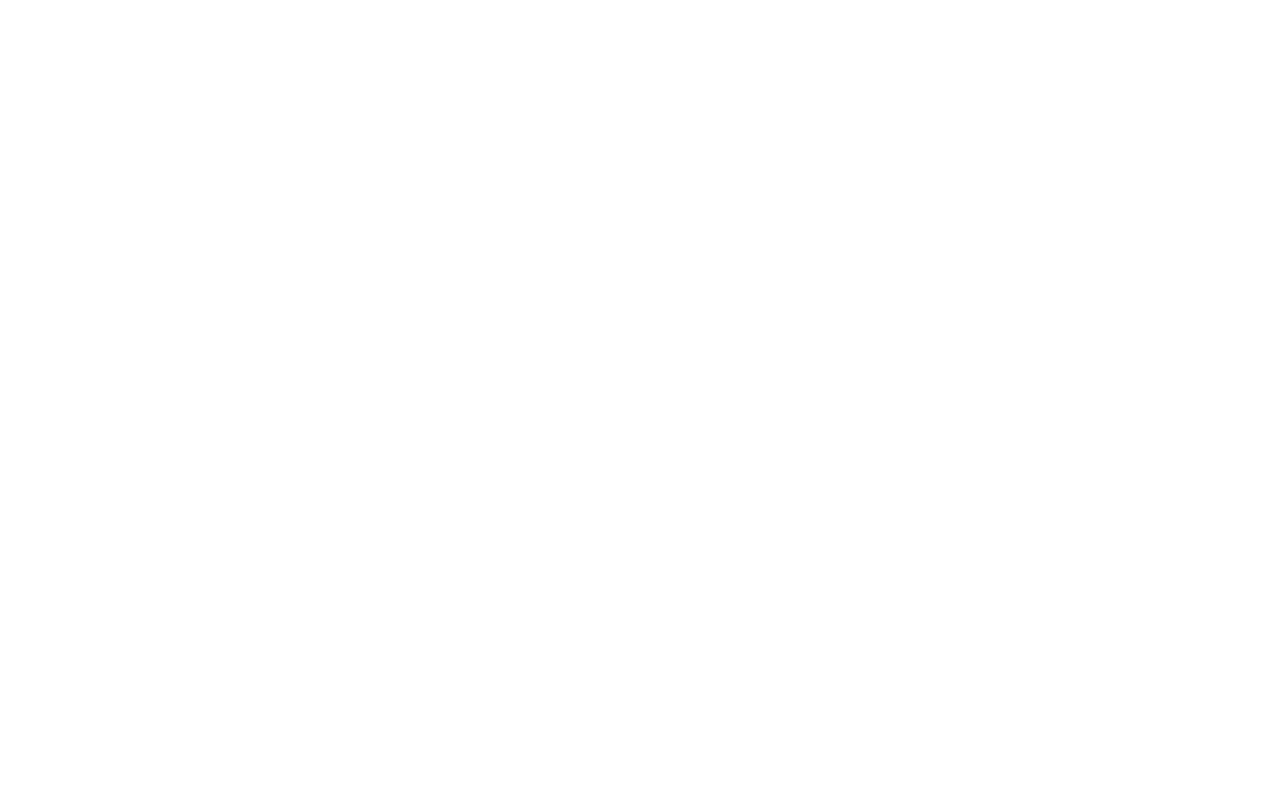
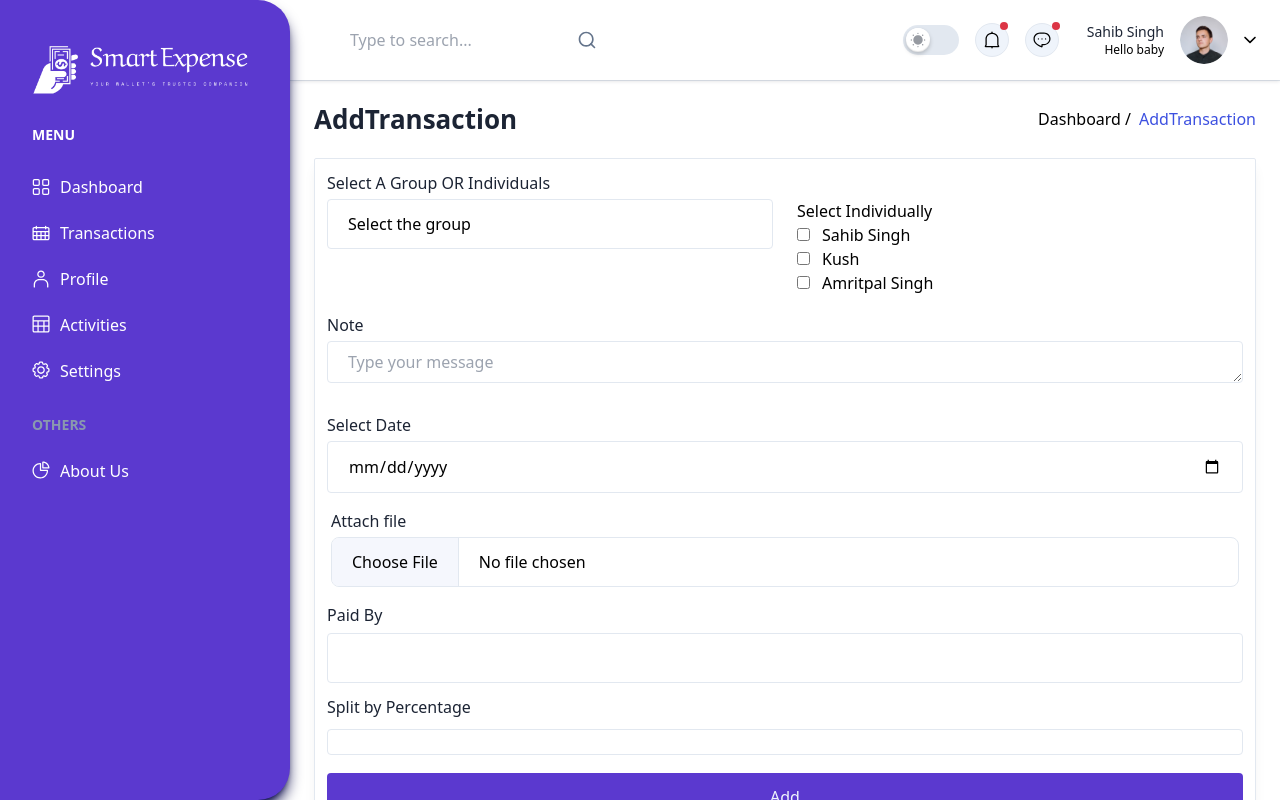
Before and after one commit to Sahib573/saveMoney, a React (Vite) app in the folder frontend/: page /addTransaction in a window 1280 px wide. Before the commit this address had no page. Built offline with nearby package versions, Linux system fonts and the light colour scheme.

Commit message:
updated transaction feature's frontend logic

```diff
--- a/frontend/src/components/TableTwo.tsx
+++ b/frontend/src/components/TableTwo.tsx
@@ -3,8 +3,9 @@ import ProductTwo from "../images/product/product-02.png";
 import ProductThree from "../images/product/product-03.png";
 import ProductFour from "../images/product/product-04.png";
 import edit from "../images/icon/edit.png";
+import { Props } from "react-apexcharts";
 
-const TableTwo = (props) => {
+const TableTwo = (props: Props) => {
   return (
     <div className="rounded-sm border border-stroke bg-white shadow-default dark:border-strokedark dark:bg-boxdark">
       <div className="py-6 px-4 md:px-6 xl:px-7.5">
--- a/frontend/src/pages/Activities.tsx
+++ b/frontend/src/pages/Activities.tsx
@@ -1,18 +1,17 @@
 import Breadcrumb from "../components/Breadcrumb";
-import TableOne from "../components/TableOne";
-import TableThree from "../components/TableThree";
 import TableTwo from "../components/TableTwo";
 
 const Activities = () => {
   return (
     <>
       <Breadcrumb pageName="Activites" />
-      {/* <div className="flex flex-col gap-10">
-        <TableOne />
-        <TableTwo />
-        <TableThree />
-      </div> */}
-      Activities
+      <div className="flex flex-col gap-10">
+        {/* <TableOne /> */}
+        <TableTwo title="Today's Transaction" />
+        <TableTwo title="Yesterday's Transaction" />
+        {/* <TableThree /> */}
+      </div>
+      {/* Activities */}
     </>
   );
 };
--- /dev/null
+++ b/frontend/src/pages/AddTransaction.tsx
@@ -0,0 +1,217 @@
+import { useEffect, useRef, useState } from "react";
+import Breadcrumb from "../components/Breadcrumb";
+
+const AddTransaction = () => {
+  const [dropdownOpen, setDropdownOpen] = useState(false);
+  const [whoPaid, setwhoPaid] = useState<string>();
+  const [inputList, setInputList] = useState<string[]>([
+    "Sahib Singh",
+    "Kush",
+    "Amritpal Singh",
+  ]);
+  // const [selectedFriends, setselectedFriends] = useState<string[]>([]);
+  const [checkedState, setCheckedState] = useState(
+    new Array(inputList.length).fill(false)
+  );
+  const [paidAmount, setpaidAmount] = useState<number[]>(
+    new Array(inputList.length).fill(0)
+  );
+  const trigger = useRef<any>(null);
+  const dropdown = useRef<any>(null);
+  useEffect(() => {
+    //import all friends here and update inputList
+    // const allFriends = fetch("");
+    // const allFriends = "Sahib Singh";
+    // if (!allFriends) setInputList(allFriends);
+  });
+  useEffect(() => {
+    const clickHandler = ({ target }: MouseEvent) => {
+      if (!dropdown.current) return;
+      if (
+        !dropdownOpen ||
+        dropdown.current.contains(target) ||
+        trigger.current.contains(target)
+      )
+        return;
+      setDropdownOpen(false);
+    };
+    document.addEventListener("click", clickHandler);
+    return () => document.removeEventListener("click", clickHandler);
+  });
+
+  // close if the esc key is pressed
+  useEffect(() => {
+    const keyHandler = ({ keyCode }: KeyboardEvent) => {
+      if (!dropdownOpen || keyCode !== 27) return;
+      setDropdownOpen(false);
+    };
+    document.addEventListener("keydown", keyHandler);
+    console.log(paidAmount);
+    return () => document.removeEventListener("keydown", keyHandler);
+  });
+
+  const selectedFriendsHandler = (e: React.ChangeEvent<HTMLInputElement>) => {
+    const updatedCheckedState = checkedState.map((checked, index) =>
+      index.toString() === e.target.value ? !checked : checked
+    );
+    setCheckedState(updatedCheckedState);
+  };
+  const whoPaidHandler = (e: React.ChangeEvent<HTMLSelectElement>) => {
+    setwhoPaid(e.target.value);
+  };
+  const paidAmountHandler = (
+    e: React.ChangeEvent<HTMLInputElement>,
+    i: string
+  ) => {
+    const updatedpaidAmount = paidAmount.map((amt, index) =>
+      index.toString() === i ? e.target.valueAsNumber : amt
+    );
+    setpaidAmount(updatedpaidAmount);
+  };
+  return (
+    <>
+      <Breadcrumb pageName="AddTransaction" />
+      <div className="rounded-sm border border-stroke bg-white shadow-default dark:border-strokedark dark:bg-boxdark">
+        <form action="#">
+          <div className="p-3">
+            <div className="mb-4.5">
+              <label className="mb-1 block text-black dark:text-white">
+                Select A Group OR Individuals
+              </label>
+              <div className="mb-4.5 flex flex-col gap-6 xl:flex-row">
+                <div className="w-full xl:w-1/2">
+                  <select className=" z-20 w-full appearance-none rounded border border-stroke bg-transparent py-3 px-5 outline-none transition focus:border-primary active:border-primary dark:border-form-strokedark dark:bg-form-input dark:focus:border-primary">
+                    <option value="0">Select the group</option>
+                    <option value="1">Huehue</option>
+                    <option value="2">Fuck it</option>
+                    <option value="3">Canada</option>
+                  </select>
+                </div>
+
+                <div className="w-full xl:w-1/2">
+                  Select Individually
+                  {inputList.map((x: string, i: number) => {
+                    return (
+                      <label
+                        key={i.toString()}
+                        htmlFor="checkboxLabelFive"
+                        className="flex cursor-pointer select-none items-center"
+                      >
+                        <div className="relative mr-3">
+                          <input
+                            id={`id-${i}`}
+                            type="checkbox"
+                            value={i}
+                            // className="sr-only"
+                            onChange={(i) => {
+                              selectedFriendsHandler(i);
+                            }}
+                          />
+                        </div>
+                        {x}
+                      </label>
+                    );
+                  })}
+                </div>
+              </div>
+            </div>
+
+            <div className="mb-6">
+              <label className="mb-1 block text-black dark:text-white">
+                Note
+              </label>
+              <textarea
+                rows={1}
+                placeholder="Type your message"
+                className="w-full rounded border-[1.5px] border-stroke bg-transparent py-2 px-5 font-medium outline-none transition focus:border-primary active:border-primary disabled:cursor-default disabled:bg-whiter dark:border-form-strokedark dark:bg-form-input dark:focus:border-primary"
+              ></textarea>
+            </div>
+            <div className="mb-3">
+              <label className="mb-1 block text-black dark:text-white">
+                Select Date
+              </label>
+              <div className="relative">
+                <input
+                  type="date"
+                  className="custom-input-date custom-input-date-1 w-full rounded border-[1.5px] border-stroke bg-transparent py-3 px-5 font-medium outline-none transition focus:border-primary active:border-primary dark:border-form-strokedark dark:bg-form-input dark:focus:border-primary"
+                />
+              </div>
+            </div>
+            <div className="flex flex-col mb-3 gap-5.5 p-1">
+              <div>
+                <label className="mb-1 block text-black dark:text-white">
+                  Attach file
+                </label>
+                <input
+                  type="file"
+                  className="w-full cursor-pointer rounded-lg border-[1.5px] border-stroke bg-transparent font-medium outline-none transition file:mr-5 file:border-collapse file:cursor-pointer file:border-0 file:border-r file:border-solid file:border-stroke file:bg-whiter file:py-3 file:px-5 file:hover:bg-primary file:hover:bg-opacity-10 focus:border-primary active:border-primary disabled:cursor-default disabled:bg-whiter dark:border-form-strokedark dark:bg-form-input dark:file:border-form-strokedark dark:file:bg-white/30 dark:file:text-white dark:focus:border-primary"
+                />
+              </div>
+            </div>
+            <div className="w-full">
+              <label className="mb-1.5 block text-black dark:text-white">
+                Paid By
+              </label>
+              <div className="mb-3 flex flex-col gap-6 xl:flex-row">
+                <div className="w-full">
+                  <select
+                    onChange={(e) => {
+                      whoPaidHandler(e);
+                    }}
+                    className=" z-20 w-full appearance-none rounded border border-stroke bg-transparent py-3 px-5 outline-none transition focus:border-primary active:border-primary dark:border-form-strokedark dark:bg-form-input dark:focus:border-primary"
+                  >
+                    <option value="none"></option>
+                    {inputList.map((x: string, i: number) => {
+                      return (
+                        <option key={i.toString()} value={x}>
+                          {x}
+                        </option>
+                      );
+                    })}
+                  </select>
+                </div>
+              </div>
+            </div>
+            <div className="w-full">
+              <label className="mb-2.5 block text-black dark:text-white">
+                Split by Percentage
+              </label>
+              <div className="mb-4.5 flex flex-col gap-6 xl:flex-row">
+                <div className="w-full">
+                  <ol className=" z-20 w-full appearance-none rounded border border-stroke bg-transparent py-3 px-5 outline-none transition focus:border-primary active:border-primary dark:border-form-strokedark dark:bg-form-input dark:focus:border-primary">
+                    {inputList.map((x: string, i: number) => {
+                      return checkedState[i] ? (
+                        <li
+                          key={i.toString()}
+                          className="flex flex-col mb-1 gap-5.5 p-1"
+                        >
+                          <div>
+                            {x}
+                            <input
+                              onChange={(e) =>
+                                paidAmountHandler(e, i.toString())
+                              }
+                              type="number"
+                              className="w-fit ml-5 cursor-pointer rounded-lg border-[1.5px] border-stroke bg-transparent font-medium outline-none transition focus:border-primary active:border-primary disabled:cursor-default disabled:bg-whiter dark:border-form-strokedark dark:bg-form-input dark:focus:border-primary"
+                            />
+                          </div>
+                        </li>
+                      ) : (
+                        ""
+                      );
+                    })}
+                  </ol>
+                </div>
+              </div>
+            </div>
+            <button className="flex w-full justify-center rounded bg-[#5B39CF] p-3 font-medium text-gray hover:font-bold">
+              Add
+            </button>
+          </div>
+        </form>
+      </div>
+    </>
+  );
+};
+
+export default AddTransaction;
--- a/frontend/src/pages/Transaction.tsx
+++ b/frontend/src/pages/Transaction.tsx
@@ -12,7 +12,9 @@ const Transactions = () => {
       <div className="flex flex-col gap-10">
         <div className="flex flex-wrap gap-5 xl:gap-7.5">
           <Link
-            to="#"
+            // ref={trigger}
+            // onClick={() => setaddOpen(!addOpen)}
+            to="/addTransaction"
             className="inline-flex items-center justify-center gap-2.5 rounded-full bg-[#5B39CF] py-4 px-10 text-center font-medium text-white hover:bg-opacity-90 lg:px-8 xl:px-10"
           >
             <img src={add} className="h-5 w-5" alt="" />
@@ -38,6 +40,7 @@ const Transactions = () => {
                 </defs>
               </svg>
             </span> */}
+            {/* {addOpen && <AddTransaction />} */}
             Add Transaction
           </Link>
         </div>
--- a/frontend/src/routes/index.ts
+++ b/frontend/src/routes/index.ts
@@ -10,6 +10,7 @@ const Settings = lazy(() => import('../pages/Settings'));
 const Activities = lazy(() => import('../pages/Activities'));
 const Alerts = lazy(() => import('../pages/UiElements/Alerts'));
 const Buttons = lazy(() => import('../pages/UiElements/Buttons'));
+const AddTransaction = lazy(() => import('../pages/AddTransaction'));
 
 const coreRoutes = [
   {
@@ -62,6 +63,11 @@ const coreRoutes = [
     title: 'Buttons',
     component: Buttons,
   },
+  {
+    path: '/addTransaction',
+    title: 'AddTransaction',
+    component: AddTransaction,
+  },
 ];
 
 const routes = [...coreRoutes];
```
Also changed, not shown: frontend/package.json (line endings or trailing spaces), 1 other file (tests, documents, lock files or other folders).
